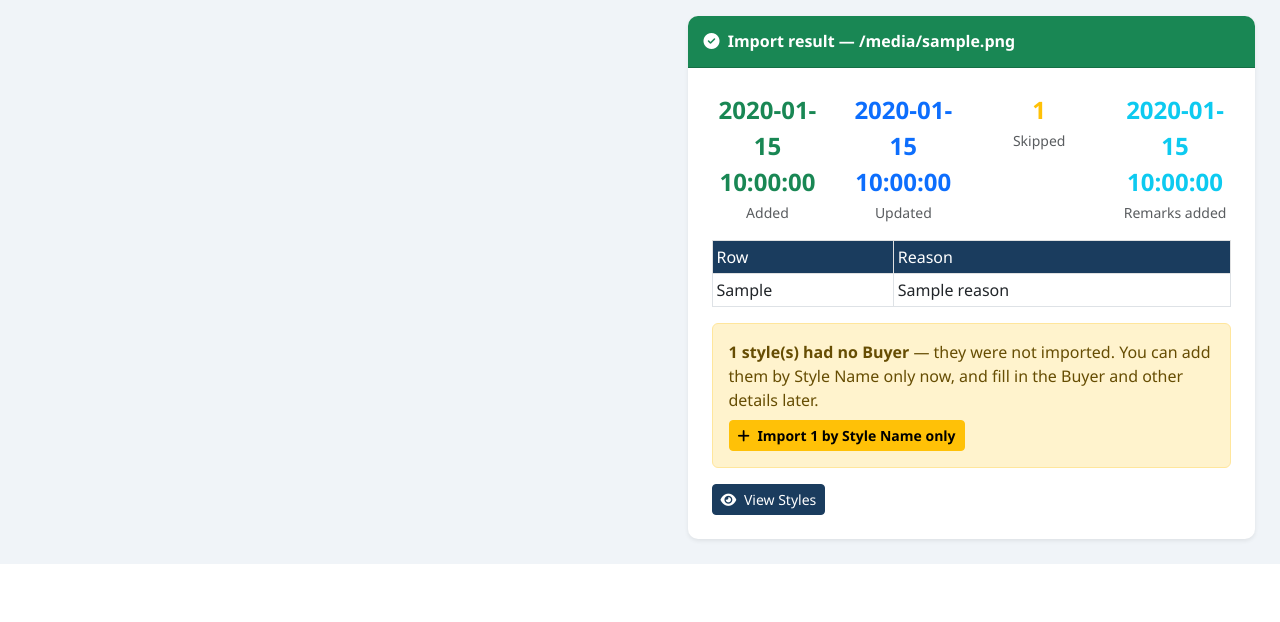
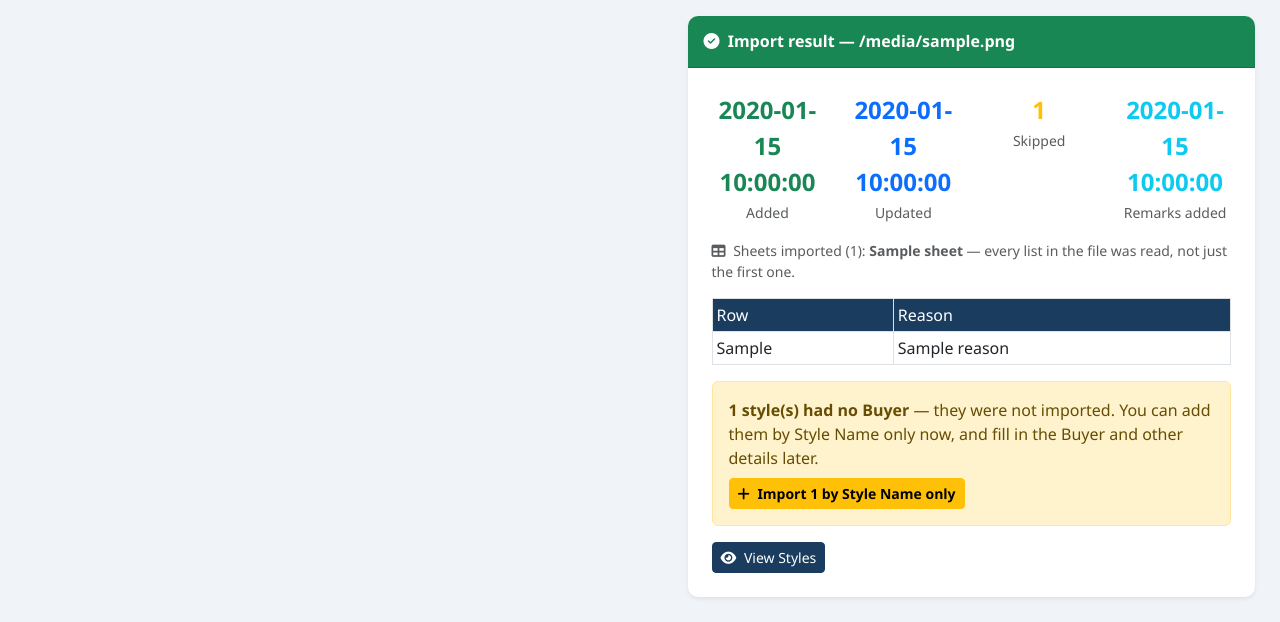
Before and after one commit to arafatovo77/SupplyChain-Software, a Flask app: template templates/import_styles.html in a window 1280 px wide. Shown: the part 1206-1828 px from the top of the page. Before the commit the page ends 1770 px from the top, so only its background shows below. Run offline with Flask 3, Linux system fonts and the light colour scheme; a user stored in the database is signed in; tables that the repository leaves empty hold one stand-in row (values such as "Sample post"); the template is opened without the code that fills it: most values are stand-ins (such as "Sample title", 1, 10 or a date in 2020).

Commit message:
Import result shows which sheets were imported

```diff
--- a/templates/import_styles.html
+++ b/templates/import_styles.html
@@ -99,6 +99,9 @@
           <div class="col-3"><div class="fs-4 fw-bold text-warning">{{ result.skipped|length }}</div><small class="text-muted">Skipped</small></div>
           <div class="col-3"><div class="fs-4 fw-bold text-info">{{ result.remarks_added }}</div><small class="text-muted">Remarks added</small></div>
         </div>
+        {% if result.sheets %}
+        <p class="text-muted small mb-3"><i class="fas fa-table me-1"></i> Sheets imported ({{ result.sheets|length }}): <strong>{{ result.sheets|join(', ') }}</strong> — every list in the file was read, not just the first one.</p>
+        {% endif %}
         {% if result.skipped %}
         <table class="table table-sm table-bordered mb-0">
           <thead class="table-light"><tr><th>Row</th><th>Reason</th></tr></thead>
```
